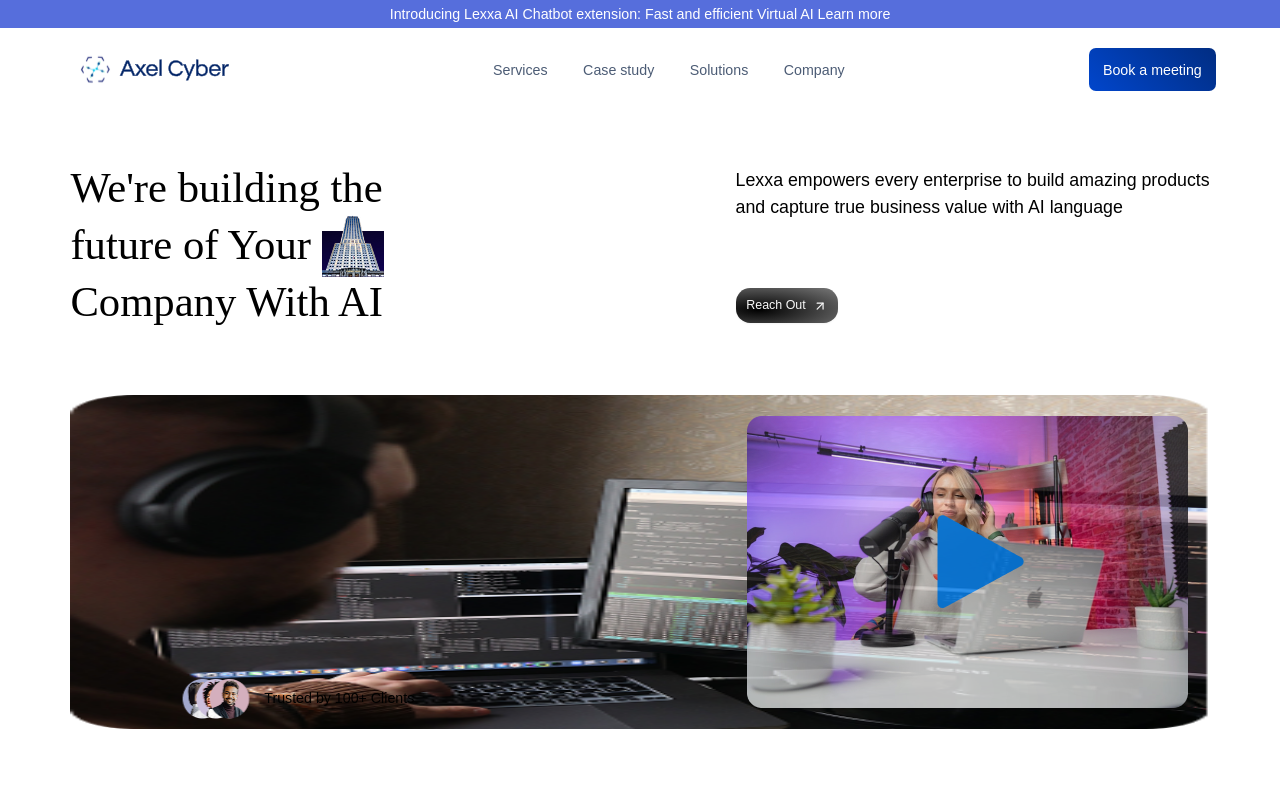
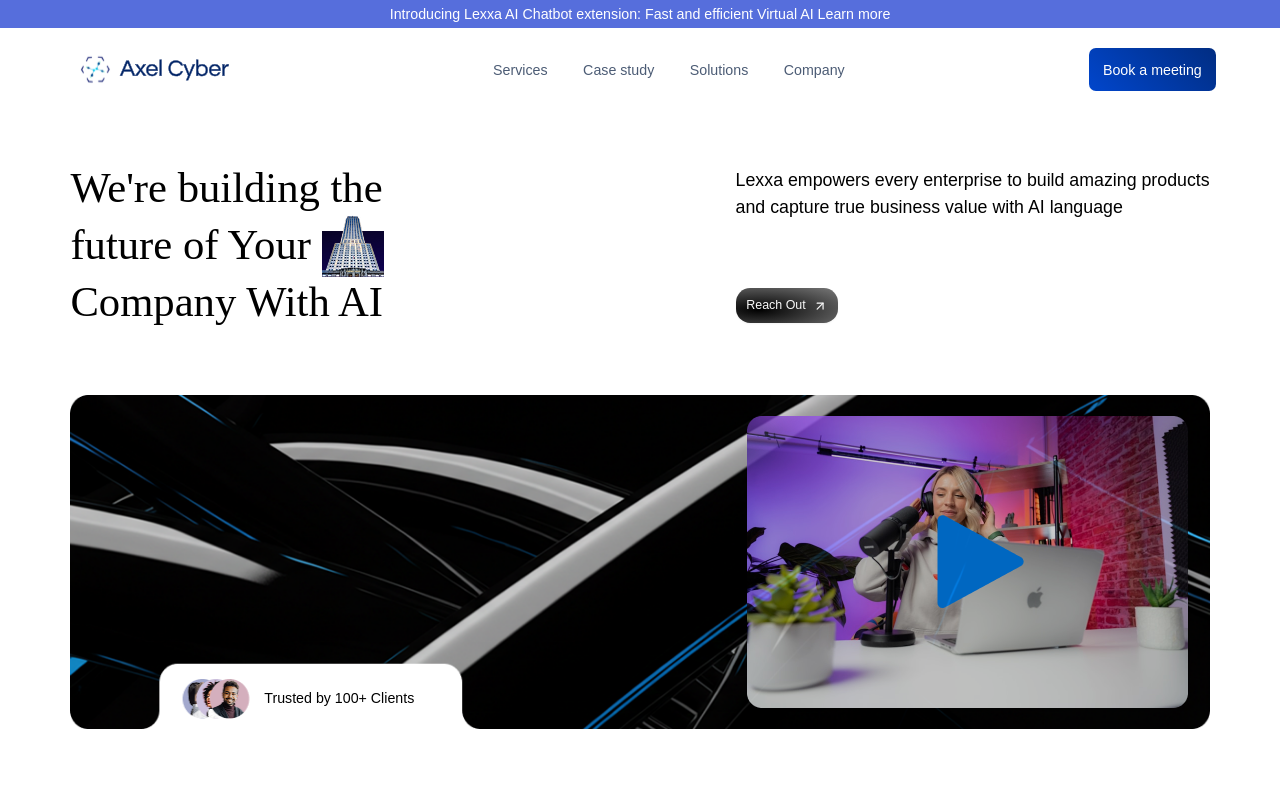
Before and after one commit to HoodieDan/axel-cyber-website, a React (Vite) app: page /industries-we-service in a window 1280 px wide. Shown: the top 800 px of the page. Built offline with nearby package versions, Linux system fonts and the light colour scheme; a web font is replaced by a local one.

Commit message:
chore: rename exclude image

```diff
--- a/src/pages/IndustriesWeService/IWSHero.tsx
+++ b/src/pages/IndustriesWeService/IWSHero.tsx
@@ -1,5 +1,5 @@
+import ExcludeDesktop from "@/assets/exclude-desktop.png";
 import ExcludeMobile from "@/assets/exclude-mobile.png";
-import Exclude from "@/assets/exclude.png";
 import HeroAvatars from "@/assets/hero-avatars.png";
 import Building from "@/assets/ultimate-itinerary.png";
 import VideoImg from "@/assets/video-img.png";
@@ -39,7 +39,11 @@
                         <div className="z-10 pt-6 px-6 md:pb-6 pb-24">
                             <img src={VideoImg} alt="Video image" className="object-fill" />
                         </div>
-                        <img src={Exclude} alt="Exclude" className="md:block hidden object-fill size-full absolute" />
+                        <img
+                            src={ExcludeDesktop}
+                            alt="Exclude"
+                            className="md:block hidden object-fill size-full absolute"
+                        />
                         <img
                             src={ExcludeMobile}
                             alt="Exclude mobile"
@@ -57,7 +61,12 @@
                 <div className="relative">
                     <div className="flex items-center gap-x-4 whitespace-nowrap animate-marquee-left">
                         {partnersImages.map(({ src, title }, i) => (
-                            <img key={title + i} src={src} alt={title} className="object-fill md:w-auto w-12.5 md:h-auto h-7.5" />
+                            <img
+                                key={title + i}
+                                src={src}
+                                alt={title}
+                                className="object-fill md:w-auto w-12.5 md:h-auto h-7.5"
+                            />
                         ))}
                     </div>
                     <MarqueeOverlay />
```
Also changed, not shown: src/assets/exclude-desktop.png (added), src/assets/exclude.png.
